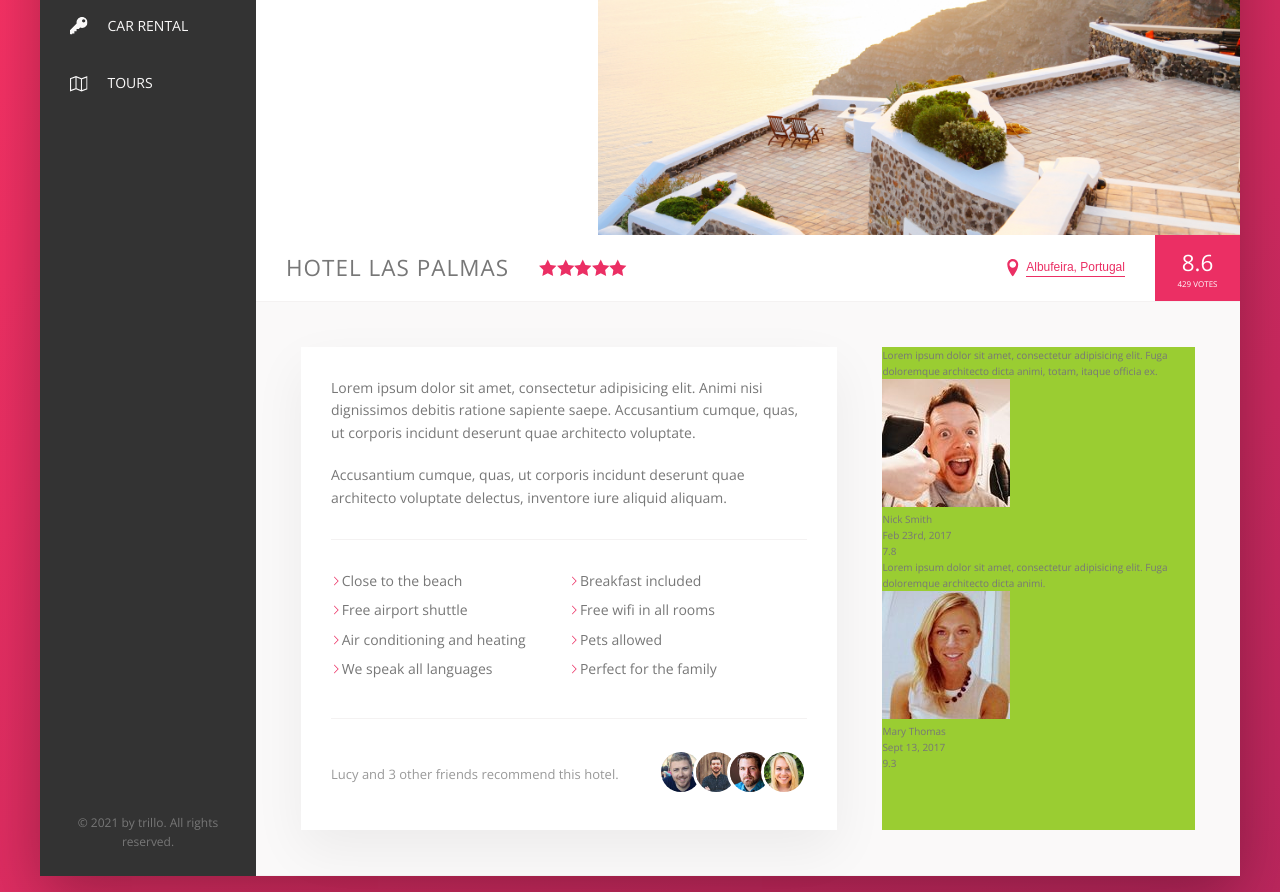
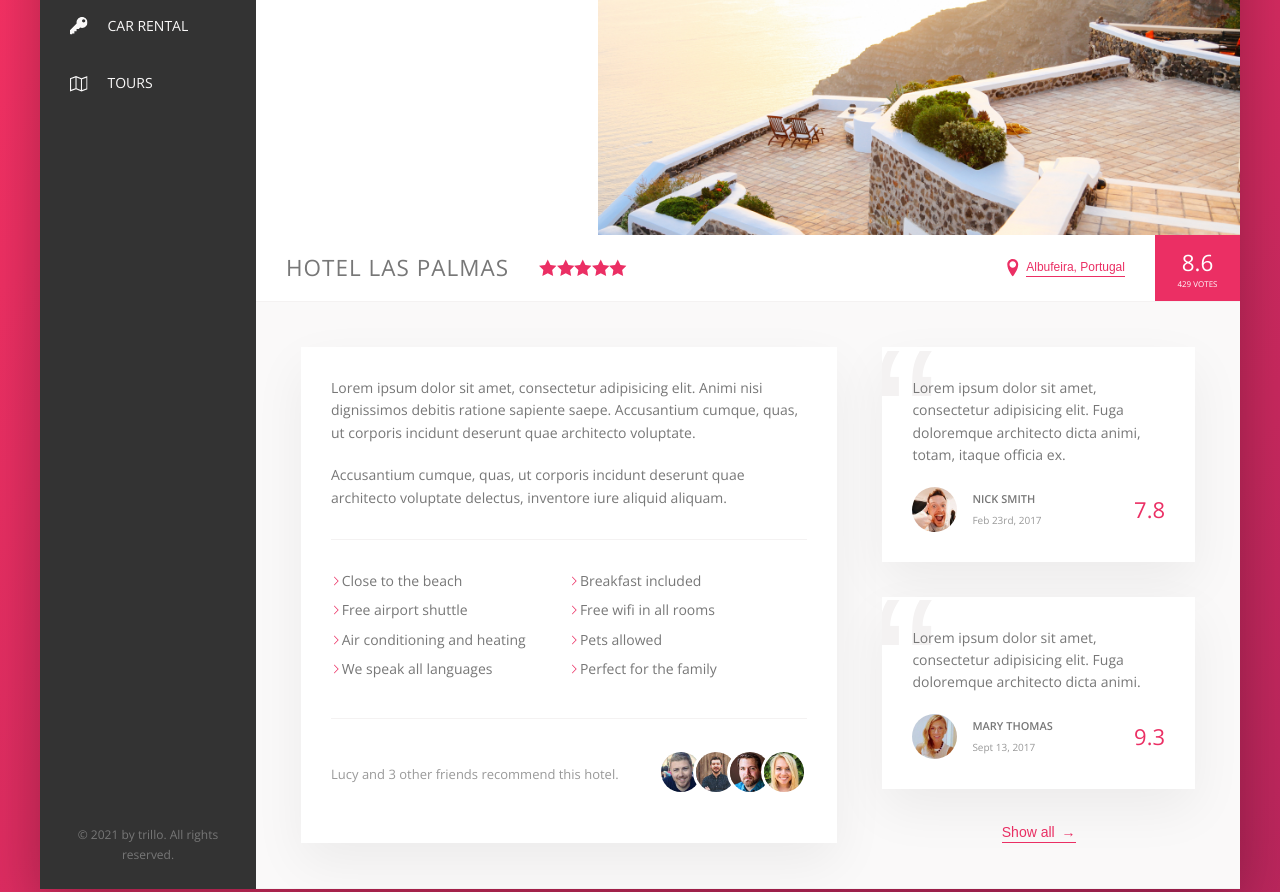
Before and after one commit to kylefarmer85/trillo, a website: page index.html in a window 1280 px wide. Shown: the part 300-1192 px from the top of the page. Drawn offline with nearby package versions, Linux system fonts and the light colour scheme.

Commit message:
style user reviews

```diff
--- a/index.html
+++ b/index.html
@@ -165,7 +165,7 @@
                   </div>
                 </div>
                 <div class="user-reviews">
-                  <figure class=review>
+                  <figure class="review">
                     <blockquote class="review__text">
                       Lorem ipsum dolor sit amet, consectetur adipisicing elit. Fuga doloremque architecto dicta animi, totam, itaque officia ex.
                     </blockquote>
@@ -179,7 +179,7 @@
                     </figcaption>
                   </figure>
 
-                  <figure class=review>
+                  <figure class="review">
                     <blockquote class="review__text">
                       Lorem ipsum dolor sit amet, consectetur adipisicing elit. Fuga doloremque architecto dicta animi.
                     </blockquote>
@@ -193,6 +193,7 @@
                     </figcaption>
                   </figure>
 
+                  <button class="btn-inline">Show all <span>&rarr;</span></button>
                 </div>
               </div>
 
--- a/sass/_components.scss
+++ b/sass/_components.scss
@@ -265,8 +265,17 @@
   cursor: pointer;
   transition: 0.2s;
 
+  & span {
+    margin-left: 3px;
+    transition: margin-left .2s
+  }
+
   &:hover {
     color: var(--color-grey-dark-1);
+
+    span {
+      margin-left: 8px;
+    }
   }
 
   &:focus {
@@ -328,6 +337,8 @@
     background-color: var(--color-primary);
     -webkit-mask-image: url(../img/chevron-thin-right.svg);
     -webkit-mask-size: cover;
+    mask-image: url(../img/chevron-thin-right.svg);
+    mask-size: cover;
   }
 }
 
@@ -343,8 +354,8 @@
     margin-right: auto;
   }
 
-  &__friends {
-  }
+  // &__friends {
+  // }
 
   &__photo {
     box-sizing: content-box;
@@ -358,3 +369,66 @@
     }
   }
 }
+
+// REVIEWS //
+.review {
+  background-color: #fff;
+  box-shadow: var(--shadow-light);
+  padding: 3rem;
+  margin-bottom: 3.5rem;
+  position: relative;
+  overflow: hidden;
+
+  &__text {
+    margin-bottom: 2rem;
+    z-index: 10;
+    position: relative;
+  }
+
+  &__user {
+    display: flex;
+    align-items: center;
+    justify-content: space-between;
+  }
+
+  &__photo {
+    height: 4.5rem;
+    width: 4.5rem;
+    border-radius: 50%;
+    margin-right: 1.5rem;
+  }
+
+  &__user-box {
+    margin-right: auto;
+  }
+
+  &__user-name {
+    font-size: 1.1rem;
+    font-weight: 600;
+    text-transform: uppercase;
+    margin-bottom: .4rem;
+  }
+
+  &__user-date {
+    font-size: 1rem;
+    color: var(--color-grey-dark-3)
+  }
+
+  &__rating {
+    color: var(--color-primary);
+    font-size: 2.2rem;
+    font-weight: 300;
+  }
+
+  &::before {
+    content: "\201C";
+    position: absolute;
+    top: -2.75rem;
+    left: -1rem;
+    line-height: 1;
+    font-size: 20rem;
+    color: var(--color-grey-light-2);
+    font-family: sans-serif;
+    z-index: 1;
+  }
+}
--- a/sass/_layout.scss
+++ b/sass/_layout.scss
@@ -36,6 +36,7 @@
 }
 
 .detail {
+  font-size: 1.4rem;
   display: flex;
   padding: 4.5rem;
   background-color: var(--color-grey-light-1);
@@ -43,7 +44,6 @@
 }
 
 .description {
-  font-size: 1.4rem;
   background-color: #fff;
   box-shadow: var(--shadow-light);
   padding: 3rem;
@@ -52,6 +52,9 @@
 }
 
 .user-reviews {
-  background-color: yellowgreen;
   flex: 1;
+  display: flex;
+  flex-direction: column;
+  align-items: center;
+
 }
```
Also changed, not shown: css/style.css.
